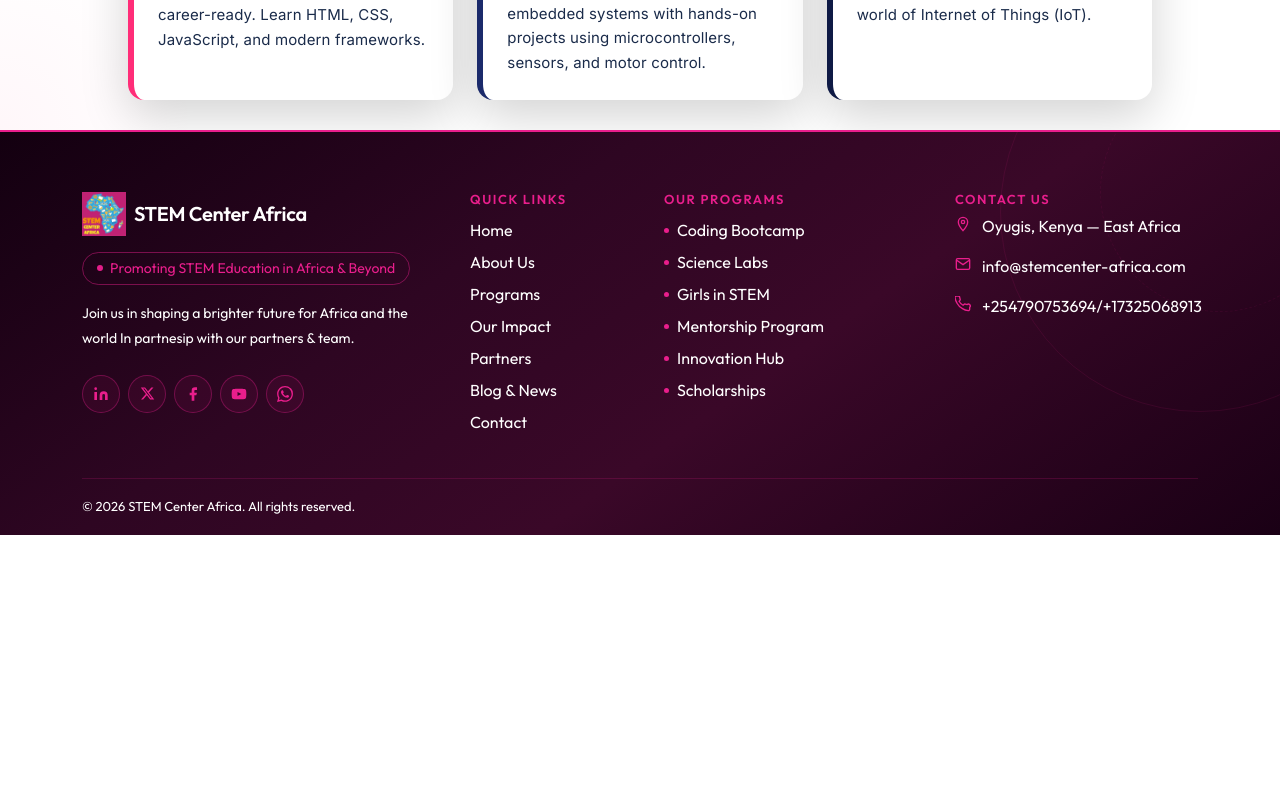
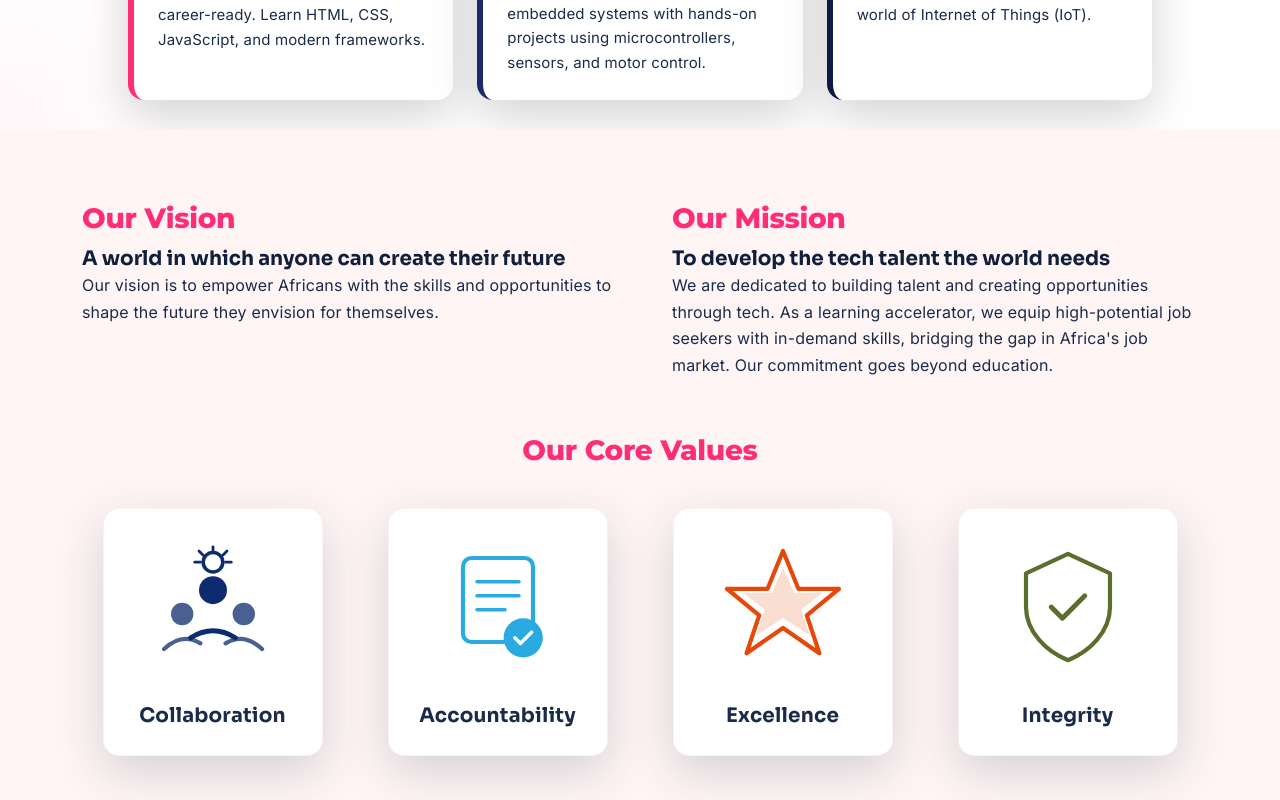
Before and after one commit to Wanga9802/STEMCENTERAFRICA_website, a React (Vite) app in the folder Stem-center-Africa/: page / in a window 1280 px wide. Shown: the part 1000-1800 px from the top of the page. Before the commit the page ends 1535 px from the top, so only its background shows below. Built offline with nearby package versions, Linux system fonts and the light colour scheme.

Commit message:
about us changes

```diff
--- /dev/null
+++ b/Stem-center-Africa/src/Components/Aboutus/Visms.jsx
@@ -0,0 +1,117 @@
+import React from 'react';
+import '../../Styles/Vismis.css';
+
+// SVG icons inline — no external dependency needed
+// Navy #0D2B6E — Collaboration
+const CollaborationIcon = () => (
+  <svg viewBox="0 0 100 100" fill="none" xmlns="http://www.w3.org/2000/svg" className="value-icon-svg">
+    <circle cx="50" cy="38" r="10" fill="#0D2B6E"/>
+    <circle cx="28" cy="55" r="8" fill="#0D2B6E" opacity="0.75"/>
+    <circle cx="72" cy="55" r="8" fill="#0D2B6E" opacity="0.75"/>
+    <path d="M34 72 Q50 62 66 72" stroke="#0D2B6E" strokeWidth="3.5" strokeLinecap="round" fill="none"/>
+    <path d="M15 80 Q28 68 41 76" stroke="#0D2B6E" strokeWidth="3" strokeLinecap="round" fill="none" opacity="0.75"/>
+    <path d="M59 76 Q72 68 85 80" stroke="#0D2B6E" strokeWidth="3" strokeLinecap="round" fill="none" opacity="0.75"/>
+    <circle cx="50" cy="18" r="7" fill="none" stroke="#0D2B6E" strokeWidth="2.5"/>
+    <line x1="50" y1="11" x2="50" y2="7" stroke="#0D2B6E" strokeWidth="2" strokeLinecap="round"/>
+    <line x1="43" y1="13" x2="40" y2="10" stroke="#0D2B6E" strokeWidth="2" strokeLinecap="round"/>
+    <line x1="57" y1="13" x2="60" y2="10" stroke="#0D2B6E" strokeWidth="2" strokeLinecap="round"/>
+    <line x1="41" y1="18" x2="37" y2="18" stroke="#0D2B6E" strokeWidth="2" strokeLinecap="round"/>
+    <line x1="59" y1="18" x2="63" y2="18" stroke="#0D2B6E" strokeWidth="2" strokeLinecap="round"/>
+  </svg>
+);
+
+// Sky blue #29ABE2 — Accountability
+const AccountabilityIcon = () => (
+  <svg viewBox="0 0 100 100" fill="none" xmlns="http://www.w3.org/2000/svg" className="value-icon-svg">
+    <rect x="25" y="15" width="50" height="60" rx="6" fill="none" stroke="#29ABE2" strokeWidth="3"/>
+    <line x1="35" y1="32" x2="65" y2="32" stroke="#29ABE2" strokeWidth="2.5" strokeLinecap="round"/>
+    <line x1="35" y1="42" x2="65" y2="42" stroke="#29ABE2" strokeWidth="2.5" strokeLinecap="round"/>
+    <line x1="35" y1="52" x2="55" y2="52" stroke="#29ABE2" strokeWidth="2.5" strokeLinecap="round"/>
+    <circle cx="68" cy="72" r="14" fill="#29ABE2"/>
+    <path d="M62 72 l4 4 l8-8" stroke="#fff" strokeWidth="2.5" strokeLinecap="round" strokeLinejoin="round" fill="none"/>
+  </svg>
+);
+
+// Orange #E8470A — Excellence
+const ExcellenceIcon = () => (
+  <svg viewBox="0 0 100 100" fill="none" xmlns="http://www.w3.org/2000/svg" className="value-icon-svg">
+    <polygon points="50,10 61,37 90,37 67,56 76,83 50,65 24,83 33,56 10,37 39,37" fill="none" stroke="#E8470A" strokeWidth="3" strokeLinejoin="round"/>
+    <polygon points="50,22 58,40 78,40 63,52 69,70 50,58 31,70 37,52 22,40 42,40" fill="#E8470A" opacity="0.18"/>
+  </svg>
+);
+
+// Olive green #5B6E2E — Integrity
+const IntegrityIcon = () => (
+  <svg viewBox="0 0 100 100" fill="none" xmlns="http://www.w3.org/2000/svg" className="value-icon-svg">
+    <path d="M50 12 L80 26 L80 50 C80 68 65 82 50 88 C35 82 20 68 20 50 L20 26 Z" fill="none" stroke="#5B6E2E" strokeWidth="3" strokeLinejoin="round"/>
+    <path d="M38 50 l8 8 l16-16" stroke="#5B6E2E" strokeWidth="3.5" strokeLinecap="round" strokeLinejoin="round" fill="none"/>
+  </svg>
+);
+
+const icons = [CollaborationIcon, AccountabilityIcon, ExcellenceIcon, IntegrityIcon];
+
+function Us() {
+  const info = [
+    {
+      title: "Our Vision",
+      subtitle: "A world in which anyone can create their future",
+      description: "Our vision is to empower Africans with the skills and opportunities to shape the future they envision for themselves."
+    },
+    {
+      title: "Our Mission",
+      subtitle: "To develop the tech talent the world needs",
+      description: "We are dedicated to building talent and creating opportunities through tech. As a learning accelerator, we equip high-potential job seekers with in-demand skills, bridging the gap in Africa's job market. Our commitment goes beyond education."
+    }
+  ];
+
+  const values = [
+    { description: "Collaboration" },
+    { description: "Accountability" },
+    { description: "Excellence" },
+    { description: "Integrity" }
+  ];
+
+  return (
+    <section className="visms-section">
+      <div className="container visms-container">
+
+        {/* ── Vision & Mission row ── */}
+        <div className="row visms-top-row">
+          {info.map((item, index) => (
+            <div key={index} className="col-12 col-md-6 visms-info-col">
+              <h3 className="visms-title">{item.title}</h3>
+              <p className="visms-subtitle">{item.subtitle}</p>
+              <p className="visms-desc">{item.description}</p>
+            </div>
+          ))}
+        </div>
+
+        {/* ── Core Values row ── */}
+        <div className="row visms-values-header-row">
+          <div className="col-12 text-center">
+            <h3 className="visms-values-heading">Our Core Values</h3>
+          </div>
+        </div>
+
+        <div className="row visms-cards-row">
+          {values.map((item, index) => {
+            const Icon = icons[index];
+            return (
+              <div key={index} className="col-12 col-sm-6 col-lg-3 visms-card-col">
+                <div className="visms-card">
+                  <div className="visms-card-icon">
+                    <Icon />
+                  </div>
+                  <p className="visms-card-label">{item.description}</p>
+                </div>
+              </div>
+            );
+          })}
+        </div>
+
+      </div>
+    </section>
+  );
+}
+
+export default Us;
--- a/Stem-center-Africa/src/Styles/Heroisection.css
+++ b/Stem-center-Africa/src/Styles/Heroisection.css
@@ -52,7 +52,7 @@
 background: linear-gradient(
     to bottom,
     transparent 0%,
-    rgba(255, 45, 120, 0.55) 35%,
+    rgba(255, 45, 118, 0.297) 35%,
     rgba(255, 45, 118, 0.63) 70%,
     rgba(26, 43, 74, 0.65) 100%
   );
@@ -175,8 +175,8 @@ background: linear-gradient(
   .story-text-col {
     padding-right: 0;
     margin-bottom: 40px;
-    text-align: center;
-    align-items: center;
+    text-align: left;
+    align-items: flex-start;
   }
 
   .story-image-wrapper {
--- /dev/null
+++ b/Stem-center-Africa/src/Styles/Vismis.css
@@ -0,0 +1,153 @@
+/* ══════════════════════════════════════════
+   VISMS SECTION — Vision, Mission & Values
+══════════════════════════════════════════ */
+.visms-section {
+  background: #FFF5F5;
+  padding: 72px 0 80px;
+}
+
+.visms-container {
+  max-width: 1100px;
+}
+
+/* ── Top row: Vision & Mission ── */
+.visms-top-row {
+  margin-bottom: 56px;
+}
+
+.visms-info-col {
+  padding: 0 32px 0 0;
+}
+
+.visms-info-col:last-child {
+  padding-right: 0;
+  padding-left: 32px;
+}
+
+.visms-title {
+  font-family: 'Montserrat', sans-serif;
+  font-size: 28px;
+  font-weight: 700;
+  color: #ff2d78;
+  margin: 0 0 10px;
+  letter-spacing: -0.01em;
+}
+
+.visms-subtitle {
+    font-family: 'Sora', sans-serif;
+    font-size: 20px;
+    font-weight: 700;
+    color: #101F3C;
+    margin: 0;
+    line-height: 1.35;
+}
+
+.visms-desc {
+    font-family: 'Inter', sans-serif;
+    font-size: 16px;
+    font-weight: 400;
+    color: #1a2b4a;
+    line-height: 1.65;
+    margin: 0;
+    flex: 1;
+    letter-spacing: 0.01em;
+}
+
+/* ── Core Values heading ── */
+.visms-values-header-row {
+  margin-bottom: 32px;
+}
+
+.visms-values-heading {
+  font-family: 'Montserrat', sans-serif;
+  font-size: 28px;
+  font-weight: 700;
+  color: #ff2d78;
+  margin: 0;
+  letter-spacing: -0.01em;
+}
+
+/* ── Cards row ── */
+.visms-cards-row {
+  gap: 0;
+}
+
+.visms-card-col {
+  padding: 8px;
+}
+
+.visms-card {
+  background: #ffffff;
+  border-radius: 16px;
+  padding: 28px 14px 24px;
+  width: 100%;
+  max-width: 220px;
+  margin: 0 auto;
+  display: flex;
+  flex-direction: column;
+  align-items: center;
+  text-align: center;
+  height: 100%;
+  box-shadow: 0 1rem 3rem rgba(26, 43, 74, 0.18);
+  transition: box-shadow 0.25s ease, transform 0.25s ease;
+  border: 1px solid rgba(255, 45, 120, 0.08);
+}
+
+
+
+/* ── Icon wrapper ── */
+.visms-card-icon {
+  width: 140px;
+  height: 140px;
+  margin-bottom: 24px;
+  display: flex;
+  align-items: center;
+  justify-content: center;
+}
+
+.value-icon-svg {
+  width: 100%;
+  height: 100%;
+}
+
+/* ── Card label ── */
+.visms-card-label {
+  font-family: 'Sora', sans-serif;
+  font-size: 20px;
+  font-weight: 700;
+  color: #1a2b4a;
+  margin: 0;
+  letter-spacing: 0.01em;
+}
+
+/* ══════════════════════════════════════════
+   RESPONSIVE
+══════════════════════════════════════════ */
+@media (max-width: 767px) {
+  .visms-info-col {
+    padding: 0 12px 32px;
+  }
+
+  .visms-info-col:last-child {
+    padding: 32px 12px 0;
+  }
+
+  .visms-top-row {
+    margin-bottom: 40px;
+  }
+}
+
+@media (max-width: 575px) {
+  .visms-section {
+    padding: 48px 0 56px;
+  }
+
+  .visms-card {
+    padding: 28px 20px 24px;
+  }
+
+  .visms-card-icon {
+    width: 120px;
+    height: 120px;
+  }
+}
--- a/Stem-center-Africa/src/pages/Aboutus.jsx
+++ b/Stem-center-Africa/src/pages/Aboutus.jsx
@@ -1,6 +1,7 @@
 
 import Difference from "../Components/Aboutus/difference";
 import Heroisection from "../Components/Aboutus/Heroisection";
+import Us from "../Components/Aboutus/Visms";
 function About(){
 
 
@@ -10,6 +11,7 @@ function About(){
         <>
        <Heroisection />
        <Difference />
+       <Us />
 
         </>
     )
```
